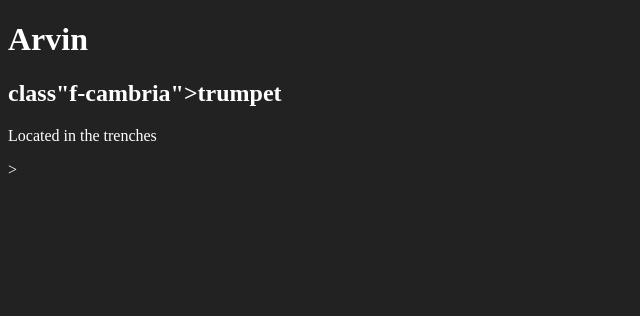
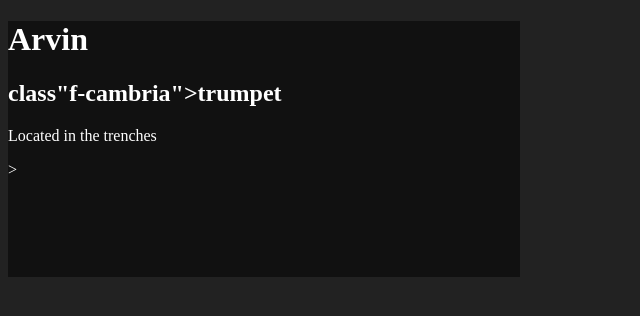
Before and after one commit to Brianweng1/Brianweng1.github.io, a plain HTML site: page tab.html in a window 1280 px wide. Shown: the whole page, without its empty margins (0-640 px from the left). Drawn offline with Linux system fonts and the light colour scheme.

Commit message:
Update test.css

```diff
--- a/test.css
+++ b/test.css
@@ -2,3 +2,9 @@ body {
     background-color:#222222;
     color: white;
 }
+
+#card-container{
+    width: 512px;
+    height:256px;
+    background-color:#111111;
+}
```
